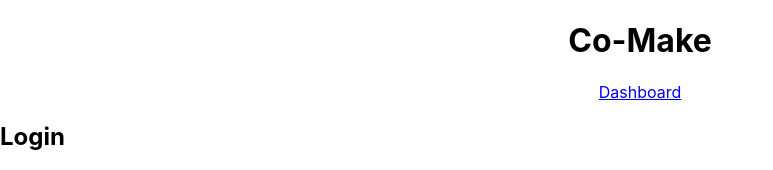
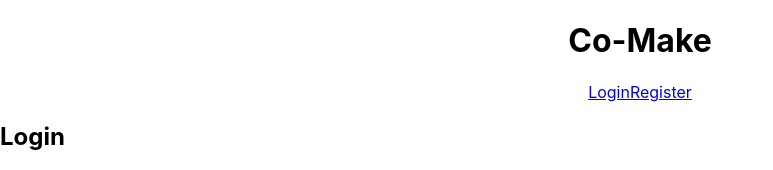
Before and after one commit to Build-Week-Co-Bake/front-end, a React (Create React App) app: page /login in a window 1280 px wide. Shown: the top 170 px of the page, without its empty margins (0-773 px from the left). Built offline with nearby package versions, Linux system fonts and the light colour scheme.

Commit message:
added functionality for the conditional rendering of the navigation

```diff
--- a/src/App.js
+++ b/src/App.js
@@ -6,6 +6,8 @@ import UserDash from "./components/userDash";
 import IssueEdit from "./components/issueEdit";
 import { ProtectedRoute } from "./utils/ProtectedRoute";
 import "./App.css";
+import { useRecoilValue } from "recoil";
+import { userState } from "./recoil/atoms";
 
 const dummyIssues = [
   {
@@ -47,8 +49,9 @@ const defaultIssueValues = {
   createdAt: "",
 };
 const editButtonState = false;
-const loggedIn = true;
+// const loggedIn = true;
 function App() {
+  const loggedIn = useRecoilValue(userState).loggedIn;
   return (
     <Router>
       <div className="App">
--- a/src/components/login.js
+++ b/src/components/login.js
@@ -1,14 +1,23 @@
 import React from "react";
 import { useForm } from "react-hook-form";
 import { api } from "../utils/api";
+import { useSetRecoilState } from "recoil";
+import { userState } from "../recoil/atoms";
 
 function Login(props) {
+  const setUser = useSetRecoilState(userState);
   const { register, handleSubmit, errors } = useForm();
   const onSubmit = (data) => {
     api()
       .post("api/login", data)
       .then((res) => {
         console.log(res.data);
+        setUser((initial) => {
+          return {
+            user: res.data,
+            loggedIn: true,
+          };
+        });
         localStorage.setItem("token", res.data.token);
       })
       .catch((err) => console.log(err));
--- a/src/recoil/atoms.js
+++ b/src/recoil/atoms.js
@@ -3,8 +3,11 @@ import { atom } from "recoil";
 export const userState = atom({
   key: "userState",
   default: {
-    id: 1,
-    username: "Harrison",
-    email: "test@test.com",
+    user: {
+      id: 1,
+      username: "Harrison",
+      email: "test@test.com",
+    },
+    loggedIn: false,
   },
 });
```
